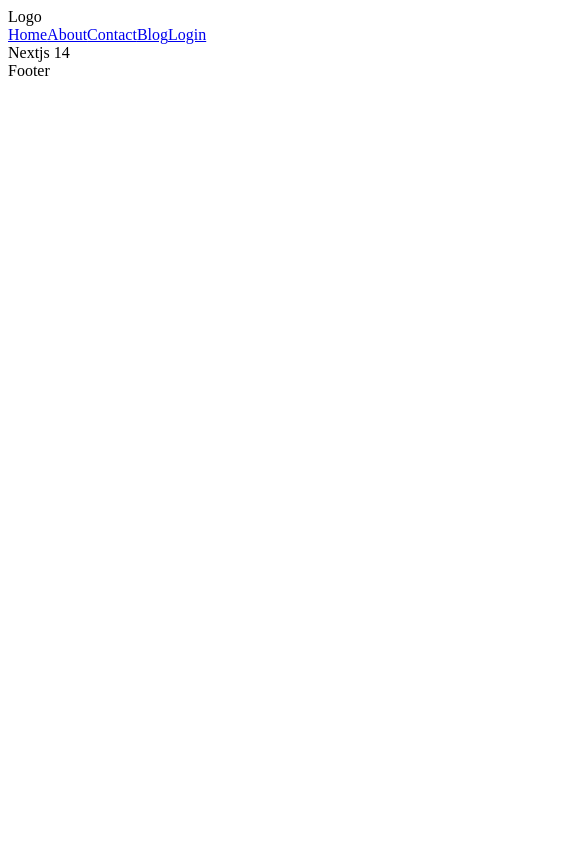
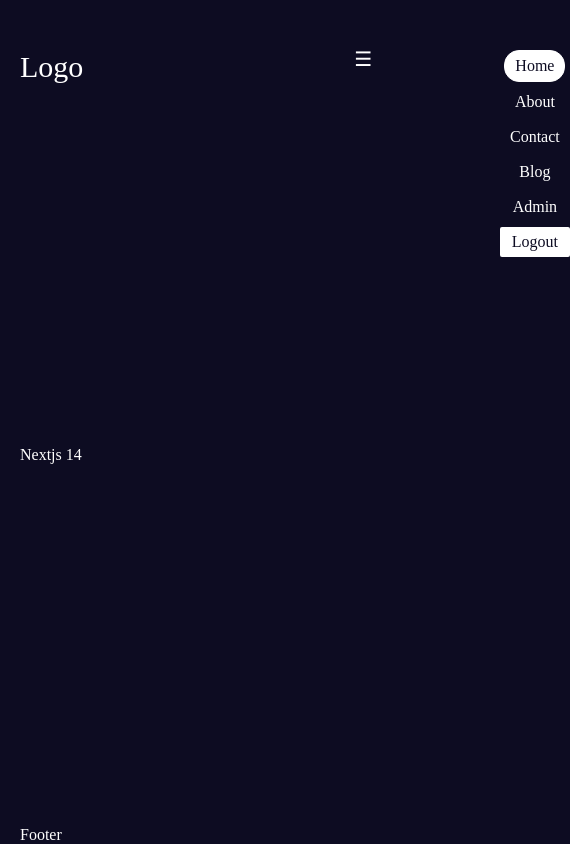
Before and after one commit to mdmusharruf13/nextjs-learning, a Next.js app in the folder next14-ld/: page / in a window 390 px wide. Shown: the whole page, 570 px wide, since content can reach past the window. Built offline with nearby package versions, Linux system fonts and the light colour scheme.

Commit message:
responsive navbar design with page

```diff
--- a/next14-ld/src/app/globals.css
+++ b/next14-ld/src/app/globals.css
@@ -0,0 +1,65 @@
+:root {
+  --bg: #0d0c22;
+  --bgSoft: #2d2b42;
+  --text: white;
+  --textSoft: #e5e5e5;
+  --btn: #3673fd;
+}
+
+* {
+  margin: 0;
+  padding: 0;
+  box-sizing: border-box;
+}
+
+body {
+  background-color: var(--bg);
+  color: var(--text);
+  overflow-x: hidden;
+}
+
+a {
+  text-decoration: none;
+  color: var(--text);
+}
+
+.container {
+  height: 100vh;
+  display: flex;
+  flex-direction: column;
+  justify-content: space-between;
+  width: 1300px;
+  margin-right: auto;
+  margin-left: auto;
+}
+
+@media (max-width: 1300px) {
+  .container {
+    width: 1024px;
+  }
+}
+@media (max-width: 1000px) {
+  .container {
+    width: 884px;
+  }
+}
+@media (max-width: 850px) {
+  .container {
+    width: 720px;
+  }
+}
+@media (max-width: 700px) {
+  .container {
+    width: 524px;
+  }
+}
+@media (max-width: 520px) {
+  .container {
+    width: 420px;
+  }
+}
+@media (max-width: 400px) {
+  .container {
+    width: 350px;
+  }
+}
--- a/next14-ld/src/app/layout.js
+++ b/next14-ld/src/app/layout.js
@@ -22,9 +22,11 @@ export default function RootLayout({ children }) {
   return (
     <html lang="en">
       <body className={`${geistSans.variable} ${geistMono.variable}`}>
-        <Navbar />
-        {children}
-        <Footer />
+        <section className="container">
+          <Navbar />
+          {children}
+          <Footer />
+        </section>
       </body>
     </html>
   );
--- a/next14-ld/src/components/Navbar/Navbar.jsx
+++ b/next14-ld/src/components/Navbar/Navbar.jsx
@@ -1,16 +1,60 @@
+"use client";
+
 import Link from "next/link";
 import { links } from "./links";
+import styles from "./navbar.module.css";
+import { usePathname } from "next/navigation";
+import { useState } from "react";
 
 export default function Navbar() {
+  const [show, setShow] = useState(false);
+  const pathName = usePathname();
+  let isAdmin = true;
+  let isLoggedIn = true;
+  const showHamburger = () => {
+    setShow(!show);
+  };
+
   return (
-    <div>
-      <section>Logo</section>
-      <section>
+    <div className={styles.container}>
+      <section className={styles.logo}>Logo</section>
+      <section className={`${styles.links} ${show ? styles.show : ""}`}>
         {links.map((link) => (
-          <Link href={link.path} key={link.path}>
+          <Link
+            href={link.path}
+            key={link.path}
+            className={`${styles.link} ${
+              pathName === link.path && styles.active
+            } `}
+          >
             {link.title}
           </Link>
         ))}
+        {isLoggedIn ? (
+          <>
+            {isAdmin && (
+              <Link
+                href={"/admin"}
+                className={`${styles.link} ${
+                  pathName === "/admin" && styles.active
+                }`}
+              >
+                Admin
+              </Link>
+            )}
+            <Link href={"/logout"} className={styles.logout}>
+              Logout
+            </Link>
+          </>
+        ) : (
+          <Link href={"/login"}>Login</Link>
+        )}
+      </section>
+      <section
+        className={`${styles.hamburger} ${show ? styles.hamburgerShow : ""}`}
+        onClick={showHamburger}
+      >
+        {show ? "X" : "☰"}
       </section>
     </div>
   );
--- a/next14-ld/src/components/Navbar/links.js
+++ b/next14-ld/src/components/Navbar/links.js
@@ -15,8 +15,4 @@ export const links = [
         title: "Blog",
         path: "/blog"
     },
-    {
-        title: "Login",
-        path: "/login"
-    },
 ]
--- /dev/null
+++ b/next14-ld/src/components/Navbar/navbar.module.css
@@ -0,0 +1,70 @@
+.container {
+  display: flex;
+  justify-content: space-between;
+  margin-left: auto;
+  margin-right: auto;
+  margin-top: 50px;
+  width: inherit;
+}
+
+.logo {
+  font-size: 30px;
+}
+
+.links {
+  display: flex;
+  justify-content: space-between;
+  align-items: center;
+  gap: 20px;
+}
+.link {
+  padding: 6px 10px;
+}
+
+.active {
+  background-color: var(--text);
+  color: var(--bg);
+  border: 1px solid var(--text);
+  border-radius: 15px;
+}
+
+.logout {
+  background-color: var(--text);
+  color: var(--bg);
+  border: 0px solid var(--text);
+  border-radius: 2px;
+  padding: 6px 12px;
+}
+
+.hamburger {
+  display: none;
+  cursor: pointer;
+  transform: scale(1.25);
+  transition: all 400ms ease;
+}
+
+@media (max-width: 600px) {
+  .container {
+    flex-direction: column;
+    position: relative;
+  }
+  .links {
+    transform: translateX(200px);
+    flex-direction: column;
+    gap: 5px;
+    position: absolute;
+    right: 0;
+    transition: all 400ms ease;
+  }
+  .hamburger {
+    display: block;
+    position: absolute;
+    right: 0;
+  }
+  .hamburgerShow {
+    right: 100px;
+  }
+  .show {
+    transform: translateX(-10px);
+  }
+}
```
